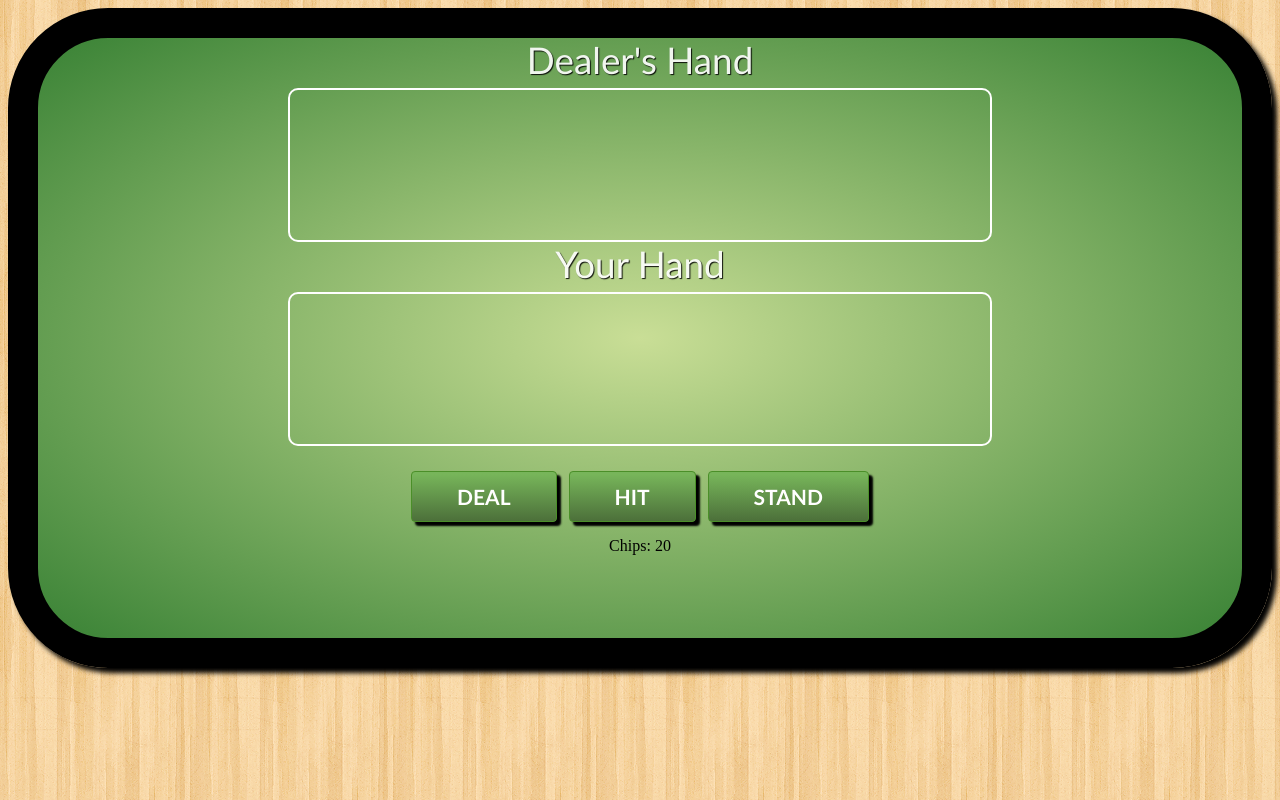
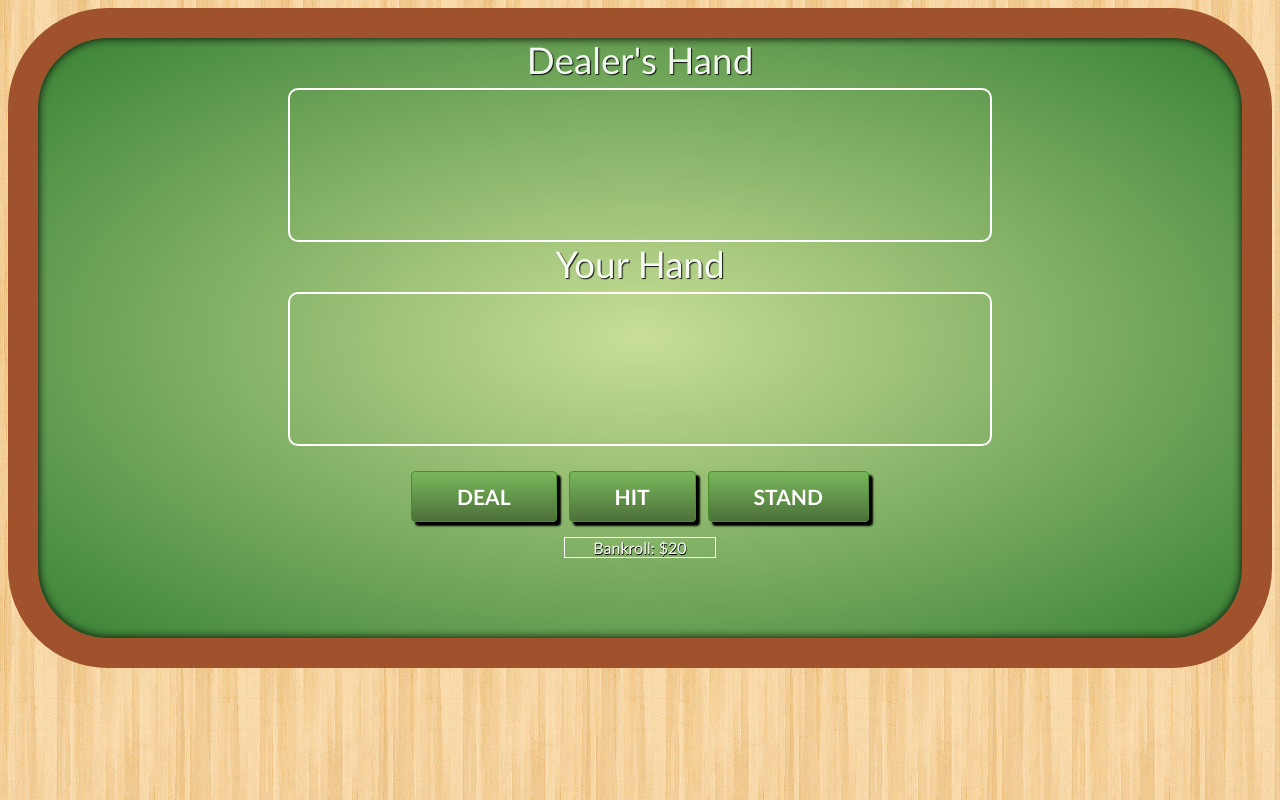
Before and after one commit to codybarber/blackjack, a plain HTML site: page index.html in a window 1280 px wide. Drawn offline with Linux system fonts and the light colour scheme.

Commit message:
Added bankroll feature and $1 bets for all hands. Also added inset shadow to table.

```diff
--- a/blackjack.css
+++ b/blackjack.css
@@ -8,13 +8,16 @@ body {
   background: -webkit-radial-gradient(center, ellipse cover,  rgba(201,222,150,1) 0%,rgba(138,182,107,1) 44%,rgba(57,130,53,1) 100%); /* Chrome10-25,Safari5.1-6 */
   background: radial-gradient(ellipse at center,  rgba(201,222,150,1) 0%,rgba(138,182,107,1) 44%,rgba(57,130,53,1) 100%); /* W3C, IE10+, FF16+, Chrome26+, Opera12+, Safari7+ */
   filter: progid:DXImageTransform.Microsoft.gradient( startColorstr='#c9de96', endColorstr='#398235',GradientType=1 ); /* IE6-9 fallback on horizontal gradient */
-  border: black solid 30px;
+  border: sienna solid 30px;
   border-radius: 100px;
   height: 600px;
   text-align: center;
   width: auto;
   margin: auto;
   box-shadow: 5px 5px 5px black;
+  -moz-box-shadow: inset 0 0 10px black;
+  -webkit-box-shadow: inset 0 0 10px black;
+  box-shadow: inset 0 0 10px black;
 }
 
 #padding {
@@ -239,3 +242,12 @@ img {
   text-shadow: 1px 1px 1px black;
   font-family: 'Trebuchet MS';
 }
+
+#money {
+  font-family: 'Trebuchet MS';
+  width: 150px;
+  color: white;
+  margin: auto;
+  border: 1px solid white;
+  text-shadow: .5px .5px .5px black;
+}
--- a/blackjack.js
+++ b/blackjack.js
@@ -150,6 +150,9 @@ function checkForBust() {
   var dealerPoints = calculatePoints(dealerHand);
   if (dealerPoints > 21) {
     $('#messages').text("Dealer Busted! You Win!");
+    playerMoney++;
+    playerMoney++;
+    updateBank();
     $('#hitButton').prop('disabled', true);
     $('#standButton').prop('disabled', true);
     return true;
@@ -157,7 +160,12 @@ function checkForBust() {
   return false;
 }
 
+var playerMoney = 20;
+
+
 $(function() {
+
+  updateBank();
 
   $('#dealButton').click(function() {
     resetGame();
@@ -166,6 +174,8 @@ $(function() {
     dealCard(playerHand, '#playerHand');
     dealCard(dealerHand, '#dealerHand');
     checkForBust();
+    playerMoney--;
+    updateBank();
   });
 
   $('#hitButton').click(function() {
@@ -186,18 +196,27 @@ $(function() {
       var dealerPoints = calculatePoints(dealerHand);
       if (playerPoints > dealerPoints) {
         $('#messages').text('You Won!');
+        playerMoney++;
+        playerMoney++;
+        updateBank();
         $('#hitButton').prop('disabled', true);
         $('#standButton').prop('disabled', true);
       } else if (playerPoints === dealerPoints) {
         $('#messages').text('Push');
+        updateBank();
         $('#hitButton').prop('disabled', true);
         $('#standButton').prop('disabled', true);
       } else {
         $('#messages').text('You Lose!');
         $('#hitButton').prop('disabled', true);
         $('#standButton').prop('disabled', true);
+
       }
     }
   });
 
 });
+
+function updateBank() {
+  $('#money').text('Bankroll: $' + playerMoney);
+}
--- a/index.html
+++ b/index.html
@@ -28,7 +28,7 @@
         <button id="standButton">STAND</button>
       </div>
       <div id="padding2"></div>
-      <div id="money">Chips: 20</div>
+      <div id="money"></div>
       <div id="padding2"></div>
       <div id="messages" class="animated infinite flash"></div>
     </div>
```
